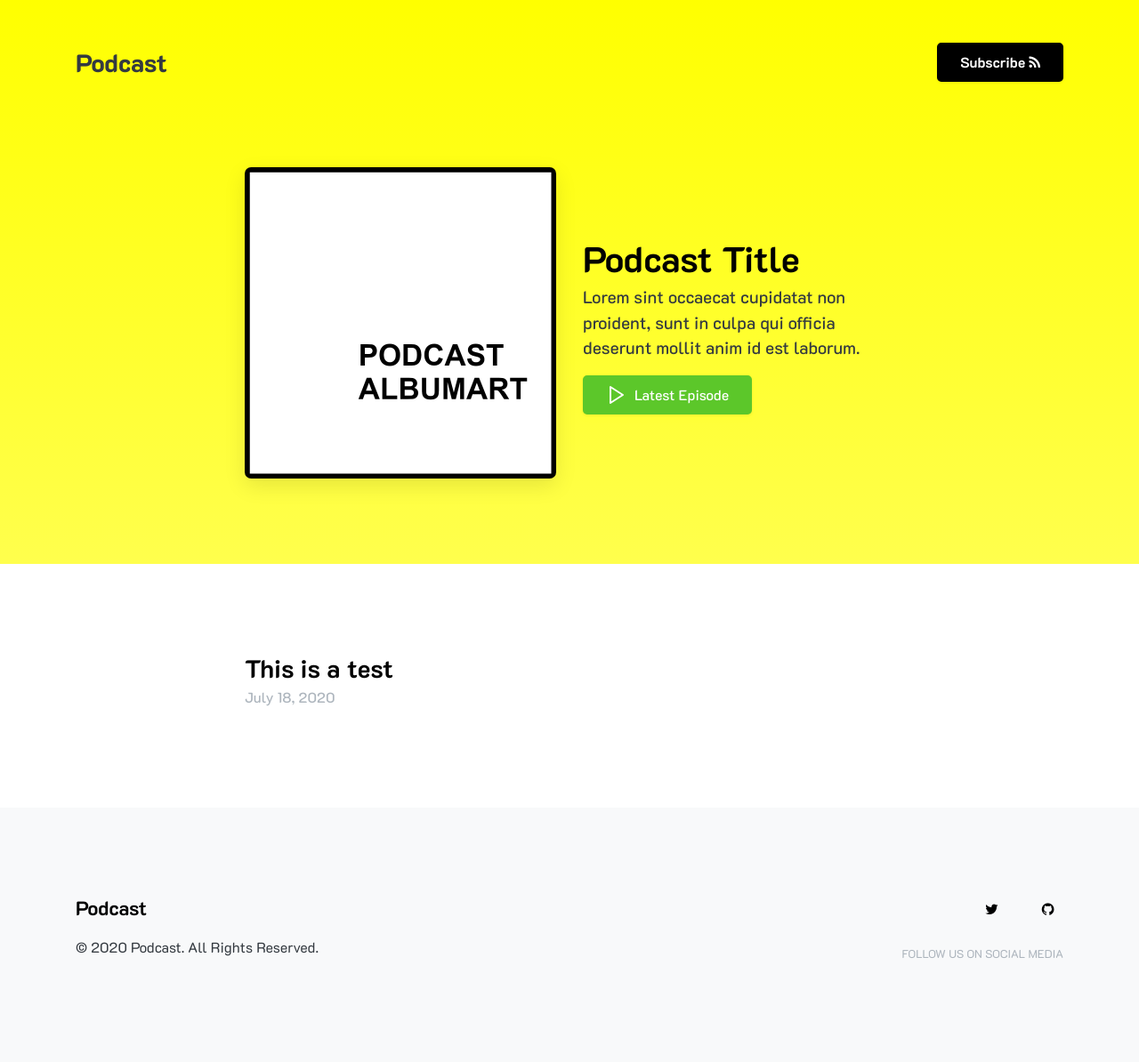
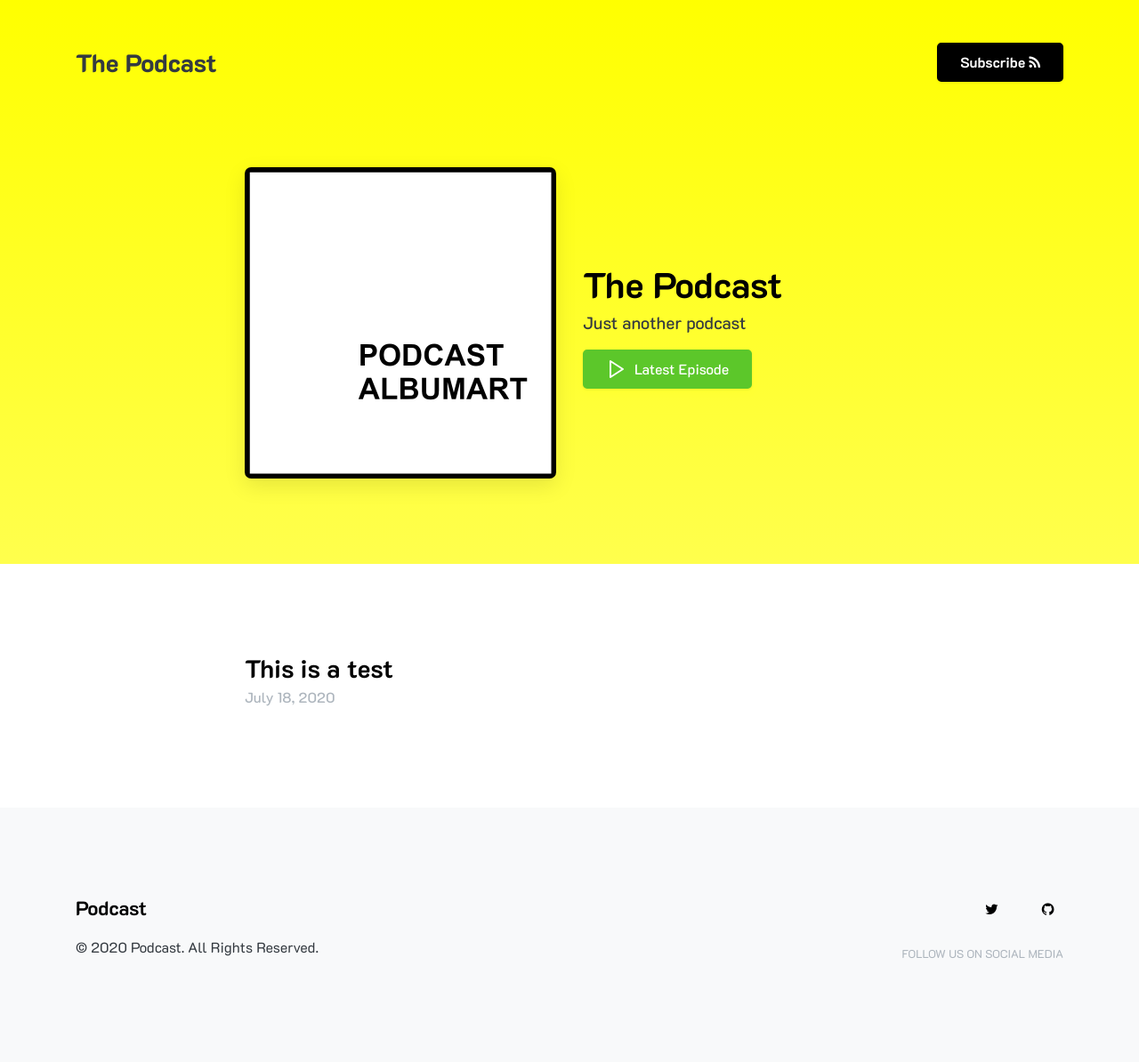
Before and after one commit to gitzain/template-PODCAST, a Jekyll site: the page built from index.html, in a window 1280 px wide. Shown: the whole page at 89% size. Built offline with Jekyll 4.4.1, drawn with Linux system fonts in a browser that asks for light colours; nearby versions of some CDN libraries.

Commit message:
Refactoring template

```diff
--- /dev/null
+++ b/_includes/footer.html
@@ -0,0 +1,18 @@
+<footer class="py-6 bg-light">
+    <div class="container">
+        <div class="row justify-content-between">
+            <div class="col-md-4">
+                <h3 class="text-black">Podcast</h3>
+                <p>© 2020 Podcast. All Rights Reserved.</p>
+            </div>
+            <div class="col-md-4 text-right my-auto">
+
+                {% include social-icons.html %}
+
+                <p class="text-muted small text-uppercase mt-4">
+                    Follow us on social media
+                </p>
+            </div>
+        </div>
+    </div>
+</footer>
--- /dev/null
+++ b/_includes/navbar.html
@@ -0,0 +1,18 @@
+<div class="row">
+    <div class="col-12 d-flex flex-row align-items-center justify-content-between">
+        <div class="heading-brand">{{ site.name }}</div>
+        <div class="btn-group" role="group" aria-label="Button group with nested dropdown">
+            <div class="btn-group" role="group">
+                <button id="btnGroupDrop1" type="button" class="btn btn-dark dropdown-toggle" data-toggle="dropdown" aria-haspopup="true" aria-expanded="false">
+                Subscribe <i class="fa fa-rss" aria-hidden="true"></i>
+                </button>
+                <div class="dropdown-menu" aria-labelledby="btnGroupDrop1">
+                    <h6 class="dropdown-header">Platform</h6>
+                    <a class="dropdown-item" href="#"><i class="fa fa-apple" aria-hidden="true"></i> iTunes</a>
+                    <a class="dropdown-item" href="#"><i class="fa fa-google" aria-hidden="true"></i> Google Play Music</a>
+                    <a class="dropdown-item" href="#"><i class="fa fa-spotify" aria-hidden="true"></i> Spotify</a>
+                </div>
+            </div>
+        </div>
+    </div>
+</div>
--- a/_layouts/default.html
+++ b/_layouts/default.html
@@ -75,69 +75,31 @@
 		<!--Header Section-->
 		<section class="bg-gradient pt-5 pb-6">
 			<div class="container">
-				<div class="row">
-					<div class="col-12 d-flex flex-row align-items-center justify-content-between">
-						<div class="heading-brand">Podcast</div>
-						<div class="btn-group" role="group" aria-label="Button group with nested dropdown">
-							<div class="btn-group" role="group">
-								<button id="btnGroupDrop1" type="button" class="btn btn-dark dropdown-toggle" data-toggle="dropdown" aria-haspopup="true" aria-expanded="false">
-								Subscribe <i class="fa fa-rss" aria-hidden="true"></i>
-								</button>
-								<div class="dropdown-menu" aria-labelledby="btnGroupDrop1">
-									<h6 class="dropdown-header">Platform</h6>
-									<a class="dropdown-item" href="#"><i class="fa fa-apple" aria-hidden="true"></i> iTunes</a>
-									<a class="dropdown-item" href="#"><i class="fa fa-google" aria-hidden="true"></i> Google Play Music</a>
-									<a class="dropdown-item" href="#"><i class="fa fa-spotify" aria-hidden="true"></i> Spotify</a>
-								</div>
-							</div>
-						</div>
-					</div>
-				</div>
+
+				<!--Navbar-->
+				{% include navbar.html %}
+
+				<!--Header-->
 				<div class="row mt-6 justify-content-center">
 					<div class="col-md-4">
 						<div class="albumart"></div>
 					</div>
 					<div class="col-md-4 my-auto">
-						<h1 class="mb-0">Podcast Title</h1>
-						<p class="lead">Lorem sint occaecat cupidatat non proident, sunt in culpa qui officia deserunt mollit anim id est laborum.</p>
-						<a href="https://github.com/LeaVerou/prism/" class="btn btn-success svg-icon">
-						<em class="mr-2" data-feather="play"></em>
-						Latest Episode
-						</a>
+						<h1 class="mb-0">{{ site.name }}</h1>
+						<p class="lead">{{ site.description }}</p>
+						<a href="#" class="btn btn-success svg-icon"><em class="mr-2" data-feather="play"></em> Latest Episode</a>
 					</div>
 				</div>
+
 			</div>
 		</section>
 
 		<!-- Content Section-->
-		<section class="py-6">
-			<div class="container">
-				{{ content }}
-			</div>
-		</section>
-
-
+		{{ content }}
 
 
 		<!--Footer Section  -->
-		<footer class="py-6 bg-light">
-			<div class="container">
-				<div class="row justify-content-between">
-					<div class="col-md-4">
-						<h3 class="text-black">Podcast</h3>
-						<p>© 2020 Podcast. All Rights Reserved.</p>
-					</div>
-					<div class="col-md-4 text-right my-auto">
-
-						{% include social-icons.html %}
-
-						<p class="text-muted small text-uppercase mt-4">
-							Follow us on social media
-						</p>
-					</div>
-				</div>
-			</div>
-		</footer>
+		{% include footer.html %}
 
 		<!-- jQuery first, then Popper.js, then Bootstrap JS -->
 		<script src="https://code.jquery.com/jquery-3.2.1.min.js"></script>
--- a/index.html
+++ b/index.html
@@ -2,6 +2,8 @@
 layout: default
 ---
 
+<section class="py-6">
+  <div class="container">
     {% for post in site.posts %}
     <div class="row justify-content-md-center">
       <div class="col-md-8">
@@ -12,3 +14,5 @@
       </div>
     </div>
     {% endfor %}
+  </div>
+</section>
```
Lines whose indentation alone changed are shown as unchanged.
